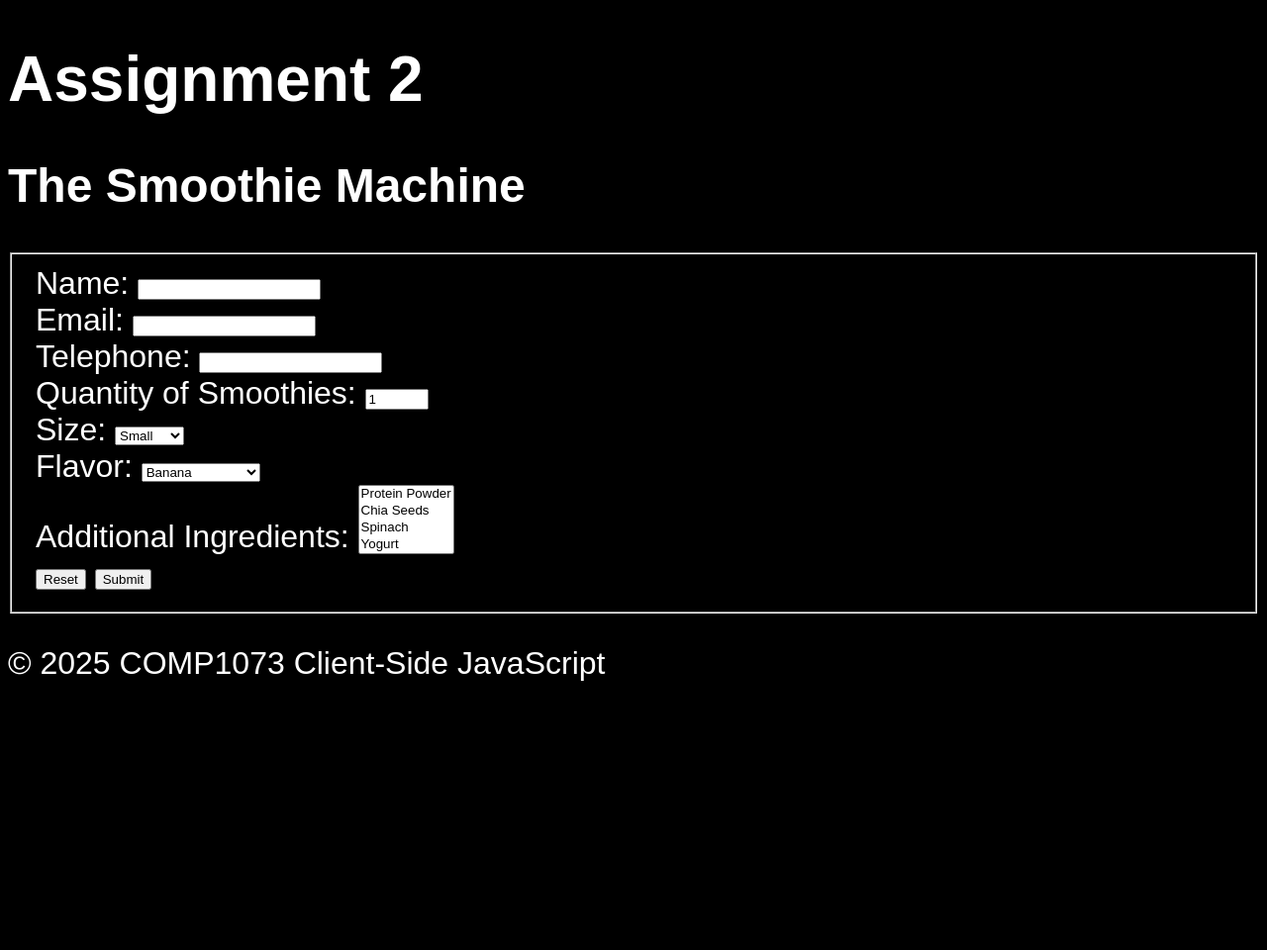
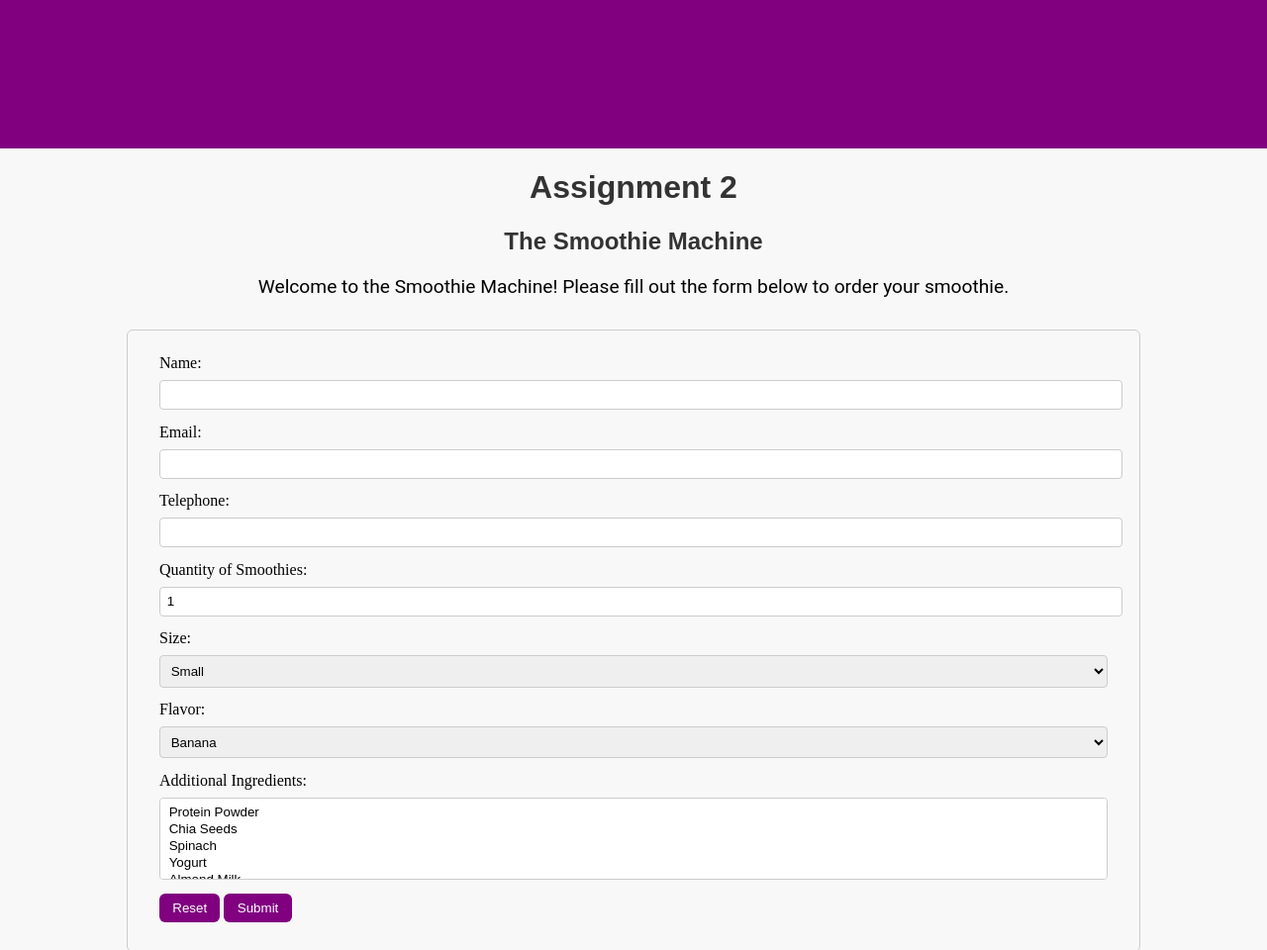
Before and after one commit to Coker021/COMP1073s25s1, a plain HTML site: page Assignment-2/index.html in a window 1280 px wide. Shown: the top 960 px of the page at 99% size. Before the commit the page ends 800 px from the top, so only its background shows below. Drawn offline with Linux system fonts and the light colour scheme; files that its build step writes are made by us from their sources; a script that the page names is missing.

Commit message:
added style to the html form in CSS

```diff
--- a/Assignment-2/css/style.css
+++ b/Assignment-2/css/style.css
@@ -8,3 +8,61 @@ h1{
 h2,h3,h4,h5,h6{
     font-family: "Poppins", sans-serif;
 }
+p{
+    font-family: "Roboto", sans-serif;
+    font-size: 20px;
+    text-decoration: none;
+}
+body > h1, h2{
+    text-align: center;
+    color: #333;
+}
+header{
+    display: flex;
+    align-items: center;
+    background-color: purple;
+    height: 150px;
+}
+.container{
+    width: 80%;
+    margin: auto;
+}
+.container > p{
+    font-family: "Roboto", sans-serif;
+    font-size: 1.2em;
+    text-align: center;
+    margin-top: 20px;
+}
+fieldset{
+    margin: 2em 0;
+    padding: 1em 2em;
+    border: solid 1px #ccc;
+    border-radius: 6px;
+    min-width: 200px;
+}
+label{
+    display: block;
+    margin-bottom: 0.5em;
+}
+label:first-of-type{
+    margin-top: 0.5em;
+}
+input, select{
+    width: 100%;
+    padding: 0.5em;
+    margin-bottom: 1em;
+    border: 1px solid #ccc;
+    border-radius: 4px;
+}
+input[type="submit"], input[type="reset"]{
+    width: auto;
+    background-color: purple;
+    color: #fff;
+    border: none;
+    padding: 0.5em 1em;
+    border-radius: 6px;
+    cursor: pointer;
+}
+input[type="submit"]:hover, input[type="reset"]:hover{
+    background-color: #000000;
+}
--- a/Assignment-2/index.html
+++ b/Assignment-2/index.html
@@ -4,7 +4,7 @@
 	<meta charset="utf-8" />
 	<title>Assignment 2 | COMP1073 Client-Side JavaScript</title>
 	<meta name="viewport" content="width=device-width, initial-scale=1" />
-	<link href="css/styles.css" rel="stylesheet" />
+	<link href="css/style.css" rel="stylesheet" />
     <script src="js/index.js" defer></script>
 </head>
 
@@ -14,6 +14,7 @@
     <h2>The Smoothie Machine</h2>
 
     <div class="container">
+        <p>Welcome to the Smoothie Machine! Please fill out the form below to order your smoothie.</p>
         <form id="smoothie form">
             <fieldset>
                 <label for name="name">Name:</label>
```
Also changed, not shown: Assignment-2/index1.html (added).
